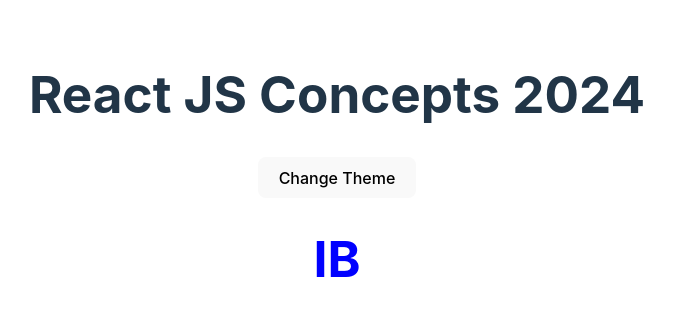
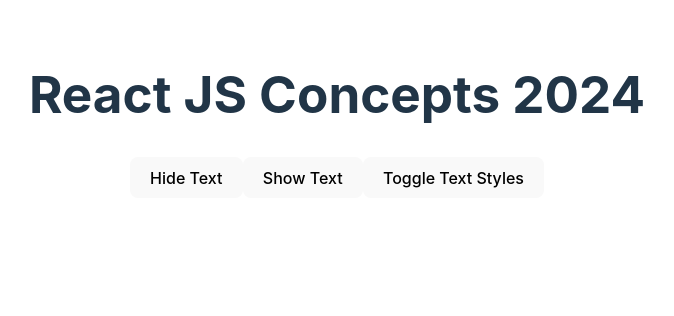
Before and after one commit to IB-ALA/REACT-TUTORIALS, a React (Vite) app in the folder reactjs-concepts-2024/: page / in a window 1280 px wide. Shown: the top 316 px of the page, without its empty margins (303-977 px from the left). Built offline with nearby package versions, Linux system fonts and the light colour scheme.

Commit message:
Learning useReducer.

```diff
--- a/reactjs-concepts-2024/src/App.jsx
+++ b/reactjs-concepts-2024/src/App.jsx
@@ -1,5 +1,6 @@
 import "./App.css";
 import ClassBasedComponents from "./components/1-class-based-components";
+import UseReducerExample from "./components/14-use-reducer-example";
 import FunctionalComponent from "./components/2-functional-component";
 import ContextButtonComponent from "./components/context-concept/button";
 import ContextTextComponent from "./components/context-concept/text";
@@ -23,8 +24,12 @@
 
       {/* <Users /> */}
 
-      <ContextButtonComponent />
-      <ContextTextComponent />
+      {/* 13 useContext */}
+      {/* <ContextButtonComponent />
+      <ContextTextComponent /> */}
+
+      {/* 14 - useReducer */}
+      <UseReducerExample />
     </div>
   );
 }
--- /dev/null
+++ b/reactjs-concepts-2024/src/components/14-use-reducer-example.jsx
@@ -0,0 +1,64 @@
+//
+
+import { useReducer, useState } from "react";
+
+const initialState = {
+  showTextFlag: false,
+  changeTextFlag: false,
+};
+
+const HIDE_TEXT = "HIDE_TEXT";
+const SHOW_TEXT = "SHOW_TEXT";
+const CHANGE_TEXT_STYLE = "CHANGE_TEXT_STYLE";
+
+function reducer(state, action) {
+  switch (action.type) {
+    case HIDE_TEXT:
+      return {
+        ...state,
+        showTextFlag: false,
+      };
+    case SHOW_TEXT:
+      return {
+        ...state,
+        showTextFlag: true,
+      };
+    case CHANGE_TEXT_STYLE:
+      return {
+        ...state,
+        changeTextFlag: !state.changeTextFlag,
+      };
+
+    default:
+      return state;
+  }
+}
+
+function UseReducerExample() {
+  const [state, dispatch] = useReducer(reducer, initialState);
+
+  console.log(state);
+
+  return (
+    <div>
+      {state?.showTextFlag ? (
+        <h3
+          style={{
+            backgroundColor: state?.changeTextFlag ? "black" : "red",
+            color: state?.changeTextFlag ? "white" : "black",
+          }}
+        >
+          Use Reducer Hook Example
+        </h3>
+      ) : null}
+
+      <button onClick={() => dispatch({ type: HIDE_TEXT })}>Hide Text</button>
+      <button onClick={() => dispatch({ type: SHOW_TEXT })}>Show Text</button>
+      <button onClick={() => dispatch({ type: CHANGE_TEXT_STYLE })}>
+        Toggle Text Styles
+      </button>
+    </div>
+  );
+}
+
+export default UseReducerExample;
```
